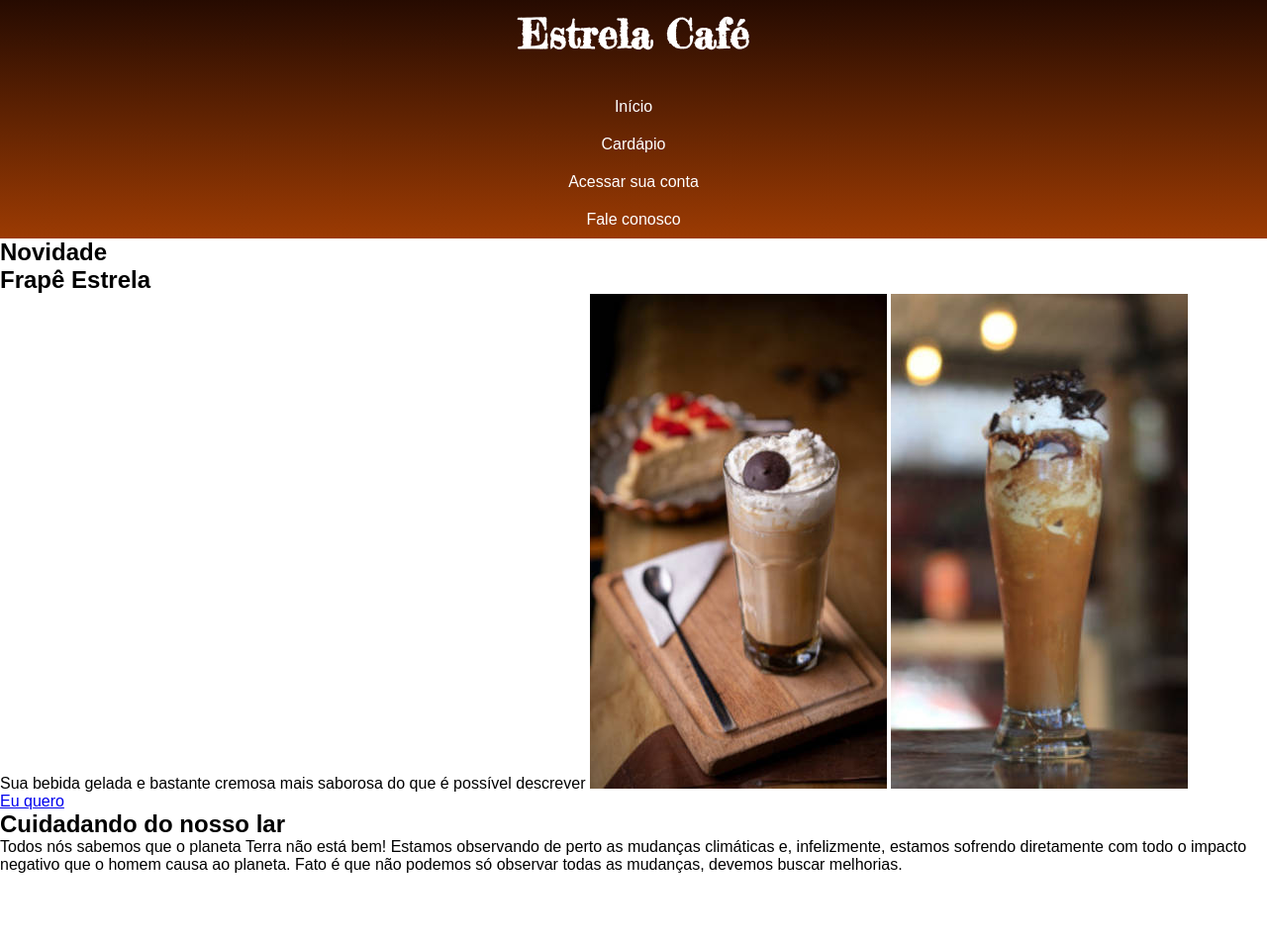
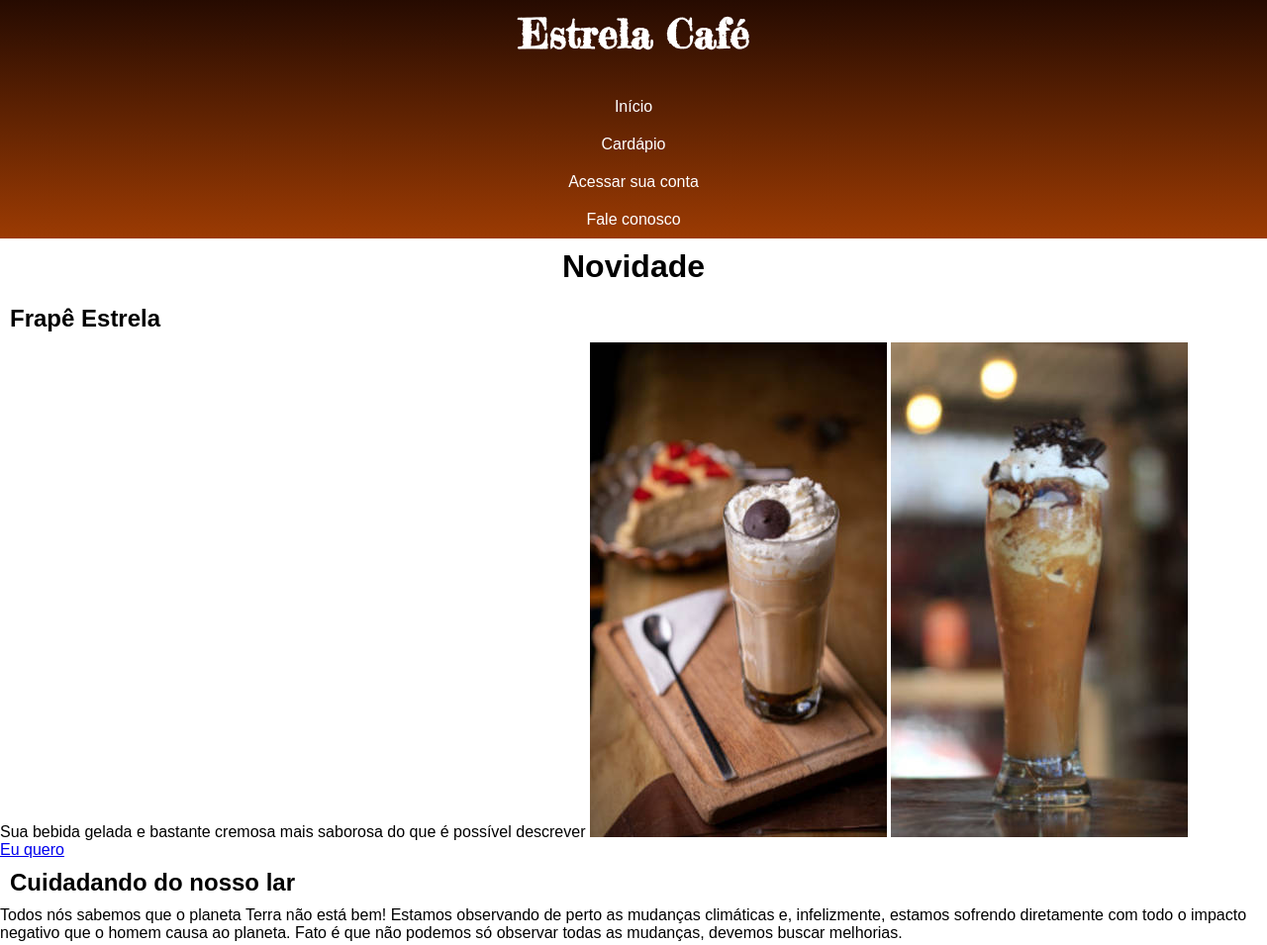
Before and after one commit to TacioSoares/projeto-pratica, a plain HTML site: page index.html in a window 1280 px wide. Shown: the top 955 px of the page at 99% size. Drawn offline with Linux system fonts and the light colour scheme.

Commit message:
continuando

```diff
--- a/estilos/style.css
+++ b/estilos/style.css
@@ -44,6 +44,15 @@ header > menu > ul > li > a:hover {
     background-color: #4d1d02;
     font-weight: bolder;
 }
+section > h1 {
+    text-align: center;
+    font-size: 2em;
+    padding: 10px;
+    font-weight: bold;
+}
+section > h2 {
+    padding: 10px;
+}
 div#natureza {
     display: inline-block;
     background-image: url('/imagens/pexels-arthur-ogleznev-1296265.jpg');
```
